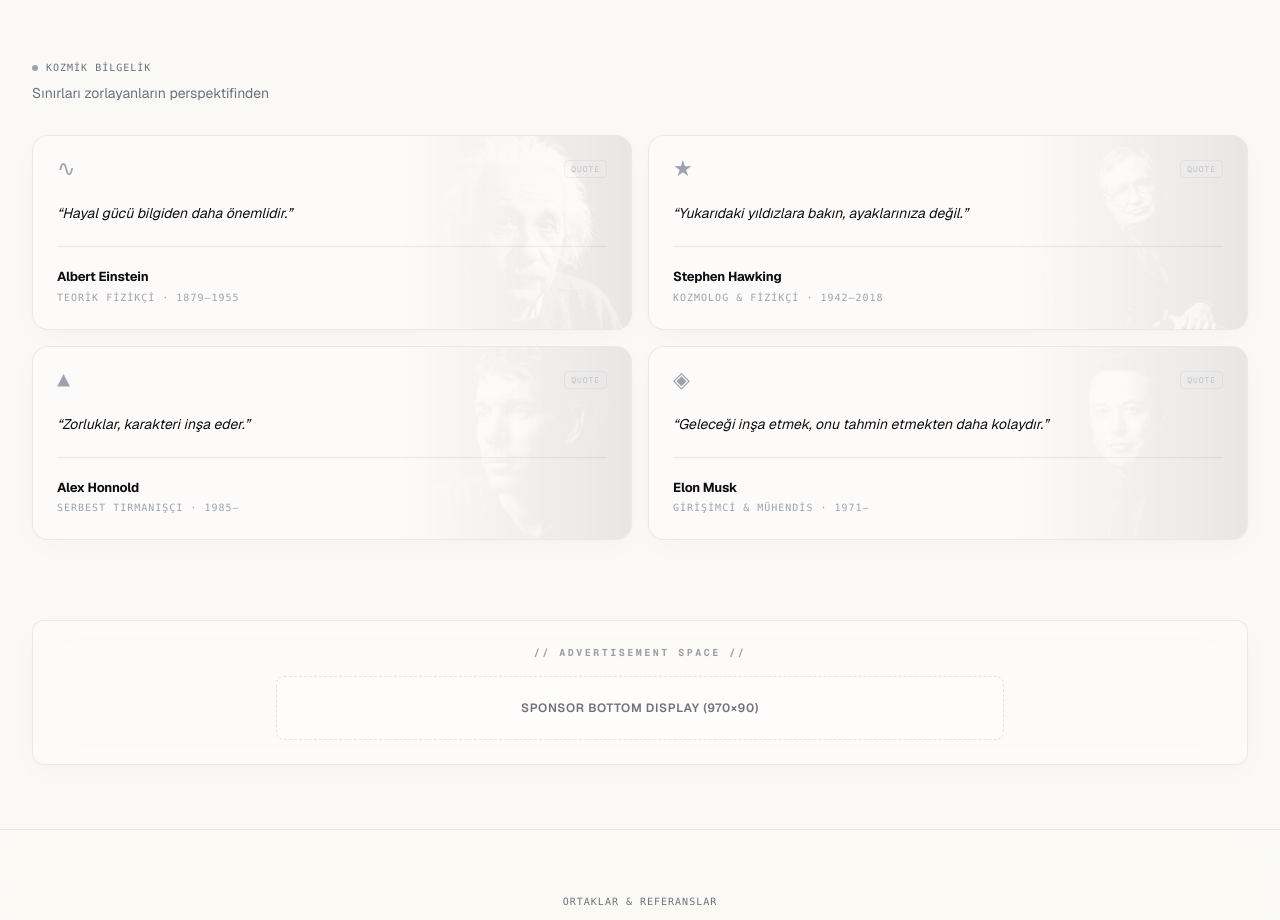
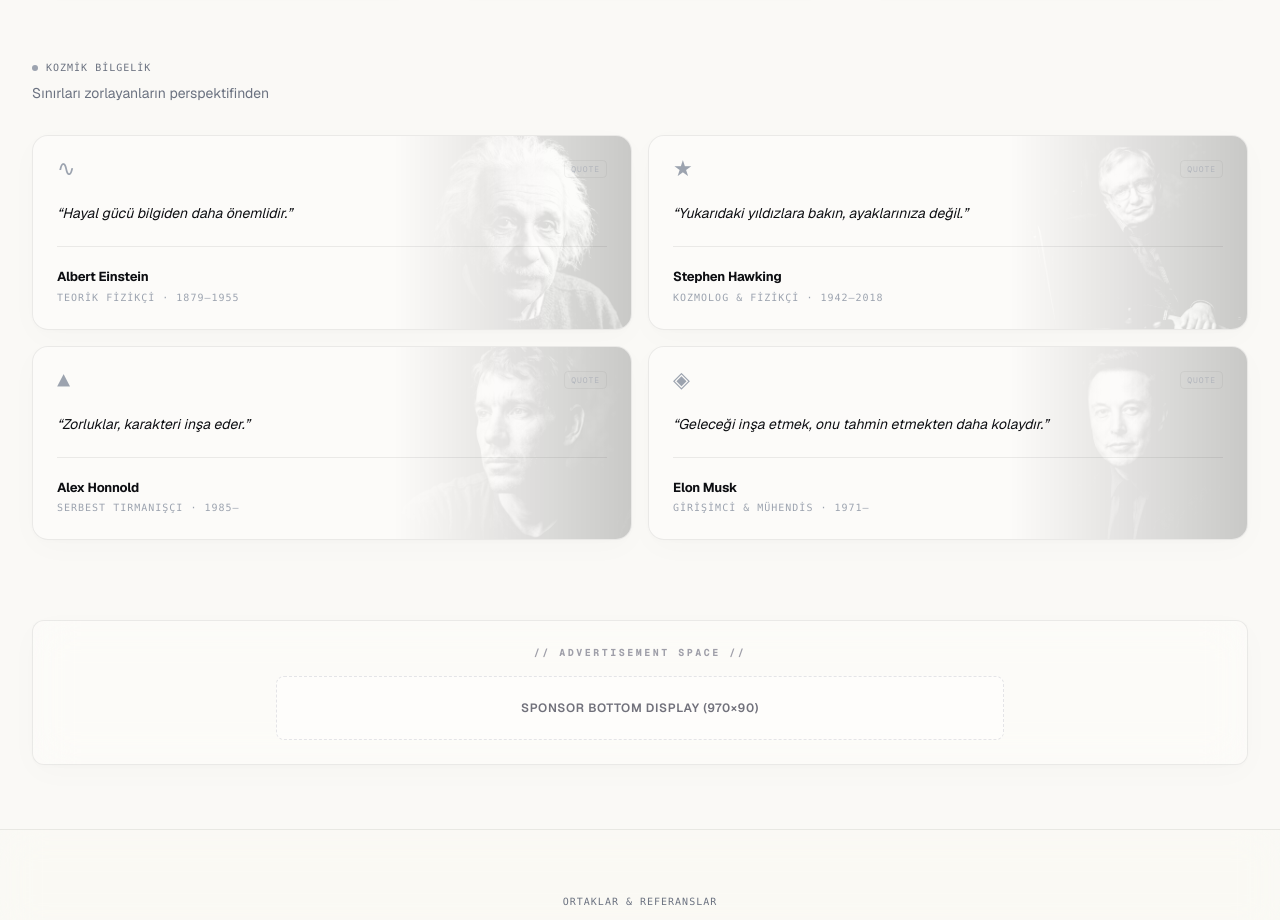
Before and after one commit to nkohlei/nkohlei.github.io, a Next.js app: page /blog in a window 1280 px wide. Shown: the part 2040-2960 px from the top of the page. Built offline with nearby package versions, Linux system fonts and the light colour scheme.

Commit message:
style: increase quote card portrait background opacity for better visibility

```diff
--- a/src/app/blog/components/QuoteCards.js
+++ b/src/app/blog/components/QuoteCards.js
@@ -81,7 +81,7 @@
     >
       {/* Background Image with Gradient Masking */}
       <div
-        className="quote-bg-image absolute inset-y-0 right-0 w-1/2 md:w-2/5 pointer-events-none opacity-[0.08] dark:opacity-15 grayscale contrast-125 transition-transform duration-700 ease-out group-hover:scale-105"
+        className="quote-bg-image absolute inset-y-0 right-0 w-1/2 md:w-2/5 pointer-events-none opacity-[0.20] dark:opacity-30 grayscale contrast-125 transition-transform duration-700 ease-out group-hover:scale-105"
         style={{
           backgroundImage: `url('/images/quotes/${authorImage}.jpg')`,
           backgroundSize: "cover",
```
